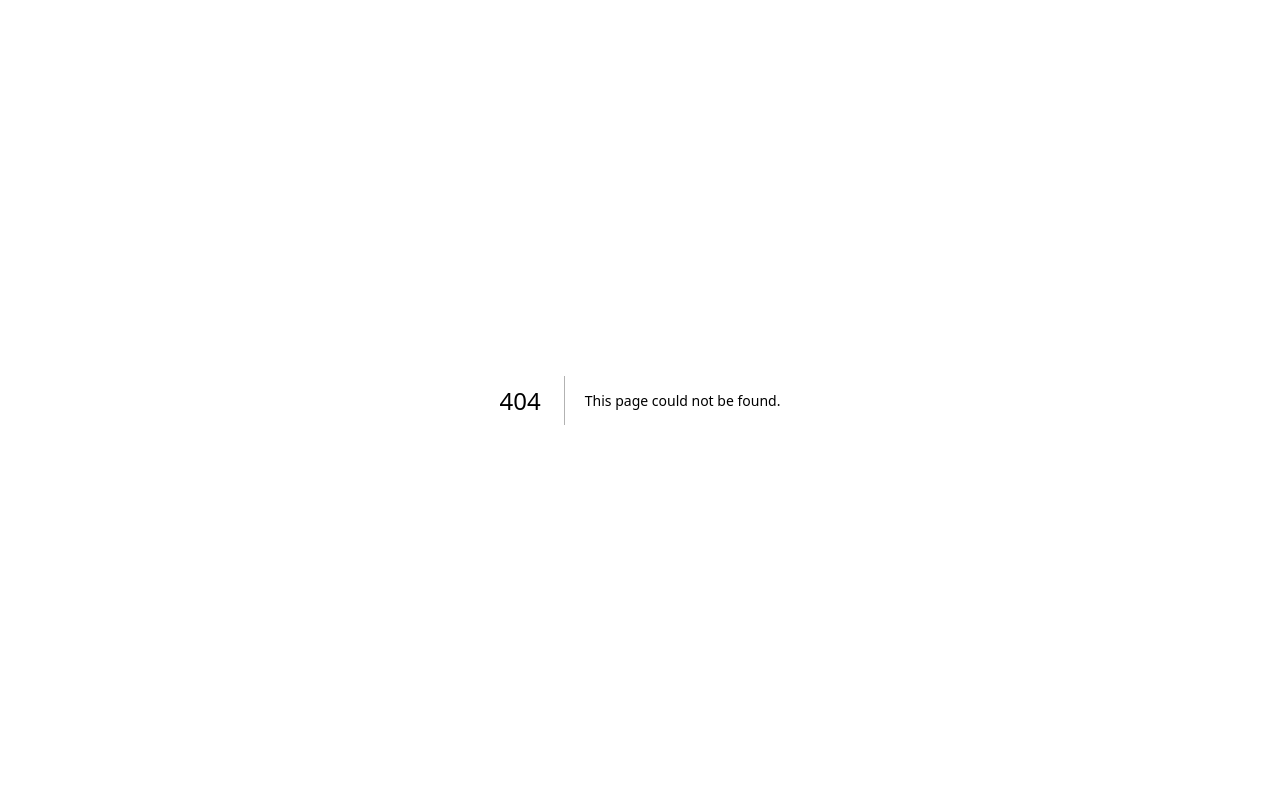
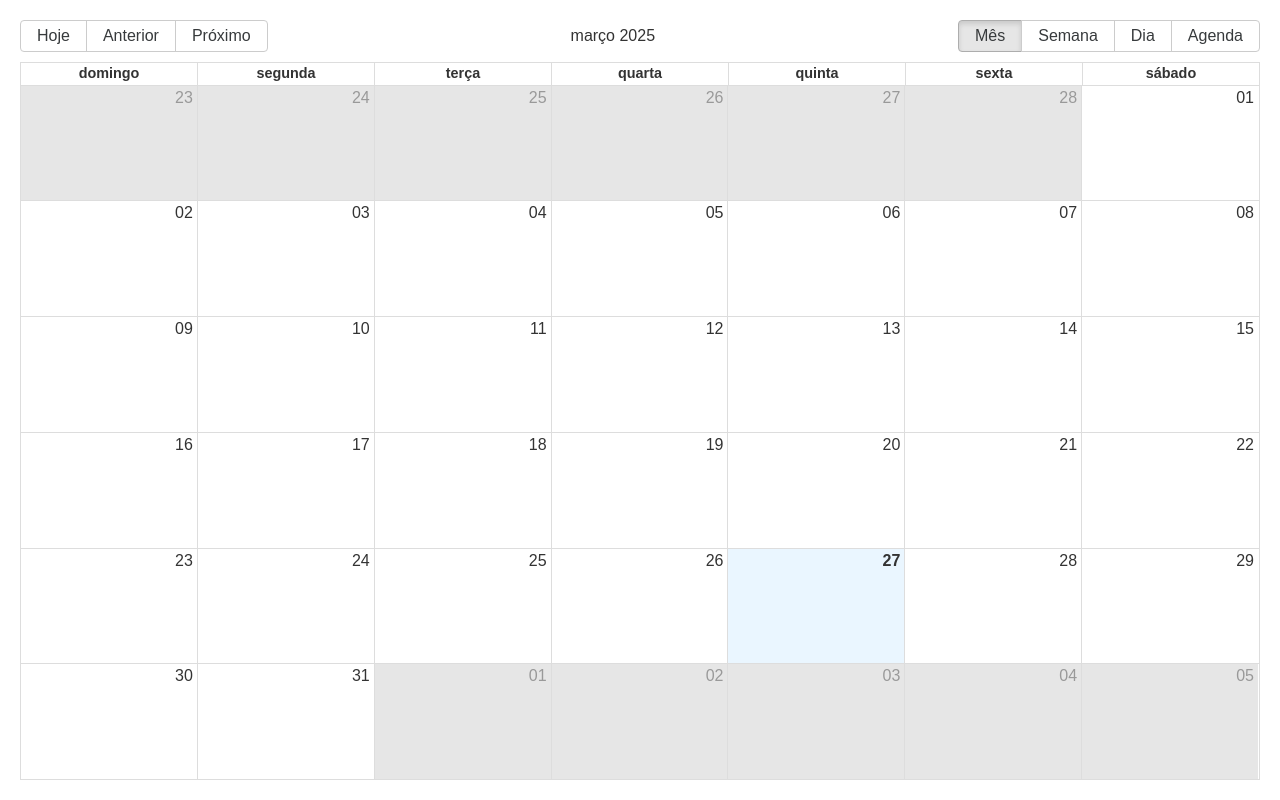
Before and after one commit to evandroluizrd/kanbanize, a Next.js app in the folder kanbanize/: page /calendario in a window 1280 px wide. Before the commit this address had no page. Built offline with nearby package versions, Linux system fonts and the light colour scheme.

Commit message:
calendario

```diff
--- a/kanbanize/package.json
+++ b/kanbanize/package.json
@@ -9,8 +9,10 @@
     "lint": "next lint"
   },
   "dependencies": {
+    "date-fns": "^4.1.0",
     "next": "15.2.4",
     "react": "^19.0.0",
+    "react-big-calendar": "^1.18.0",
     "react-dom": "^19.0.0",
     "react-icons": "^5.5.0"
   },
@@ -19,6 +21,7 @@
     "@tailwindcss/postcss": "^4",
     "@types/node": "^20",
     "@types/react": "^19",
+    "@types/react-big-calendar": "^1.16.1",
     "@types/react-dom": "^19",
     "eslint": "^9",
     "eslint-config-next": "15.2.4",
--- /dev/null
+++ b/kanbanize/src/app/calendario/page.tsx
@@ -0,0 +1,74 @@
+"use client"
+
+import React, { useState } from 'react'
+import { Calendar, dateFnsLocalizer } from 'react-big-calendar'
+import { format, parse, startOfWeek, getDay } from 'date-fns'
+import { ptBR } from 'date-fns/locale'
+
+import 'react-big-calendar/lib/css/react-big-calendar.css'
+
+const localizer = dateFnsLocalizer({
+    format,
+    parse,
+    startOfWeek: () => startOfWeek(new Date(), { weekStartsOn: 0 }),
+    getDay,
+    locales: { 'pt-BR': ptBR },
+})
+
+const initialEvents = [
+    {
+        title: 'Reunião de Equipe',
+        start: new Date(2025, 4, 7, 10, 0),
+        end: new Date(2025, 4, 7, 11, 0),
+    },
+    {
+        title: 'Apresentação do Projeto',
+        start: new Date(2025, 4, 9, 14, 0),
+        end: new Date(2025, 4, 9, 15, 0),
+    },
+]
+
+export default function App() {
+    const [events, setEvents] = useState(initialEvents)
+
+    const handleSelectSlot = ({ start, end }: any) => {
+        const title = window.prompt('Título do novo evento:')
+        if (title) {
+            setEvents([...events, { start, end, title }])
+        }
+    }
+
+    return (
+        <div
+            style={{
+                height: '100vh',
+                padding: '20px',
+                background: "#fff"
+            }}
+        >
+            <Calendar
+                selectable
+                onSelectSlot={handleSelectSlot}
+                localizer={localizer}
+                events={events}
+                startAccessor="start"
+                endAccessor="end"
+                culture="pt-BR"
+                style={{ height: '100%', color: "#333" }}
+                messages={{
+                    next: 'Próximo',
+                    previous: 'Anterior',
+                    today: 'Hoje',
+                    month: 'Mês',
+                    week: 'Semana',
+                    day: 'Dia',
+                    agenda: 'Agenda',
+                    date: 'Data',
+                    time: 'Hora',
+                    event: 'Evento',
+                    noEventsInRange: 'Nenhum evento neste período.',
+                }}
+            />
+        </div>
+    )
+}
```
Also changed, not shown: 1 other file (tests, documents, lock files or other folders).
